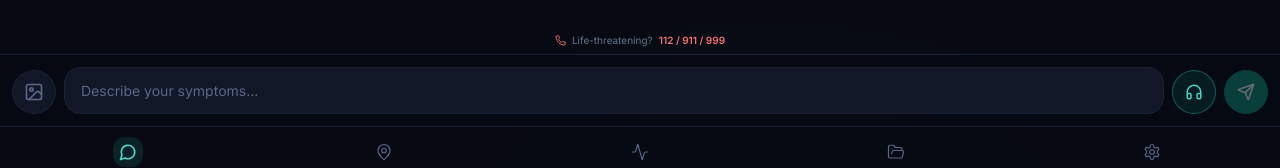
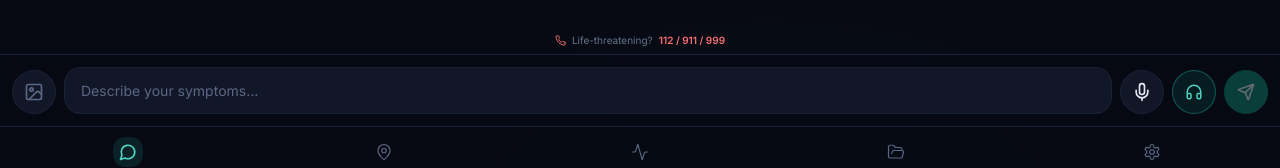
Before and after one commit to Ismoiljon1101/MedAccess-AI, a React (Vite) app in the folder apps/patient/: page / in a window 1280 px wide. Both pictures are taken after a click on the button "Skip for now — use anonymously". Shown: the part 605-773 px from the top of the page. Built offline with nearby package versions, Linux system fonts and the light colour scheme; no server answers.

Commit message:
feat: tasks update, dedicated to teams, May 28, 2026

```diff
--- a/apps/patient/src/pages/Chat.tsx
+++ b/apps/patient/src/pages/Chat.tsx
@@ -1,5 +1,5 @@
 import { useState, useRef, useEffect, useCallback } from 'react';
-import { Send, Phone, Plus, Headphones, BookText, Image as ImageIcon, MapPin, X } from 'lucide-react';
+import { Send, Phone, Plus, Headphones, BookText, Image as ImageIcon, MapPin, X, Mic, MicOff } from 'lucide-react';
 import { useSearchParams, useNavigate } from 'react-router-dom';
 import { AiAvatar, type AvatarState } from '@/components/AiAvatar';
 import ImageCaptureFlow from '@/components/ImageCaptureFlow';
@@ -45,10 +45,12 @@ export default function Chat() {
 
   const [ctaSpec, setCtaSpec] = useState<{ specialty: string; urgency: string } | null>(null);
   const [showCapture, setShowCapture] = useState(false);
+  const [micActive, setMicActive]     = useState(false);  // inline voice input
 
-  const bottomRef   = useRef<HTMLDivElement>(null);
-  const textareaRef = useRef<HTMLTextAreaElement>(null);
-  const abortRef    = useRef<AbortController | null>(null);
+  const bottomRef    = useRef<HTMLDivElement>(null);
+  const textareaRef  = useRef<HTMLTextAreaElement>(null);
+  const abortRef     = useRef<AbortController | null>(null);
+  const inlineSrRef  = useRef<SpeechRecognition | null>(null);
   // Track first user message for history preview
   const previewRef  = useRef<string>('');
   const msgCountRef = useRef<number>(0);
@@ -222,6 +224,64 @@ export default function Chat() {
 
   function handleKeyDown(e: React.KeyboardEvent<HTMLTextAreaElement>) {
     if (e.key === 'Enter' && !e.shiftKey) { e.preventDefault(); sendMessage(input); }
+  }
+
+  // ── Inline voice: tap mic → speak → pause → auto-send ────────────────
+  function toggleInlineMic() {
+    if (micActive) {
+      inlineSrRef.current?.abort();
+      setMicActive(false);
+      return;
+    }
+
+    const SR = (window as any).SpeechRecognition || (window as any).webkitSpeechRecognition;
+    if (!SR) {
+      // No Web Speech API — open full VoiceMode instead
+      navigate(`/voice${sessionId ? `?s=${sessionId}` : ''}`);
+      return;
+    }
+
+    const sr: SpeechRecognition = new SR();
+    sr.lang           = language === 'auto' || !language ? 'en-US' : language;
+    sr.continuous     = false;    // stop after user pauses (browser VAD)
+    sr.interimResults = true;     // show transcript live
+    sr.maxAlternatives = 1;
+    inlineSrRef.current = sr;
+    setMicActive(true);
+
+    let interim = '';
+
+    sr.onresult = (e: SpeechRecognitionEvent) => {
+      let final = '';
+      interim = '';
+      for (let i = e.resultIndex; i < e.results.length; i++) {
+        if (e.results[i].isFinal) final += e.results[i][0].transcript;
+        else interim += e.results[i][0].transcript;
+      }
+      // Show interim in textarea as user speaks
+      setInput(final || interim);
+      if (textareaRef.current) {
+        textareaRef.current.style.height = 'auto';
+        textareaRef.current.style.height = `${Math.min(textareaRef.current.scrollHeight, 128)}px`;
+      }
+    };
+
+    sr.onend = () => {
+      setMicActive(false);
+      inlineSrRef.current = null;
+      // Auto-send whatever was captured
+      setInput((current) => {
+        const text = current.trim();
+        if (text) sendMessage(text);
+        return '';
+      });
+    };
+
+    (sr as any).onerror = (e: any) => {
+      if (e.error !== 'aborted') setMicActive(false);
+    };
+
+    sr.start();
   }
 
   async function handleCaptureConfirm(file: File, _modality: ImageModality) {
@@ -448,12 +508,27 @@ export default function Chat() {
           disabled={isThinking}
         />
 
-        {/* Voice mode button */}
+        {/* Inline mic: tap → speak → pause = auto-send */}
+        <button
+          type="button"
+          onClick={toggleInlineMic}
+          aria-label={micActive ? 'Stop recording' : 'Speak your message'}
+          title={micActive ? 'Listening — pause to send' : 'Tap to speak'}
+          className={`chat-mic-btn transition ${
+            micActive
+              ? 'border-brand-400 text-brand-400 animate-pulse'
+              : ''
+          }`}
+        >
+          {micActive ? <MicOff size={20} /> : <Mic size={20} />}
+        </button>
+
+        {/* Full immersive voice mode */}
         <button
           type="button"
           onClick={() => navigate(`/voice${sessionId ? `?s=${sessionId}` : ''}`)}
-          aria-label="Voice mode"
-          title="Voice Mode"
+          aria-label="Full voice mode"
+          title="Hands-free voice conversation"
           className="flex h-11 w-11 shrink-0 items-center justify-center rounded-full border border-brand-500/40 bg-brand-600/15 text-brand-400 transition hover:bg-brand-600/25 hover:border-brand-400"
         >
           <Headphones size={18} />
--- a/apps/patient/src/pages/VoiceMode.tsx
+++ b/apps/patient/src/pages/VoiceMode.tsx
@@ -1,3 +1,21 @@
+/**
+ * VoiceMode — hands-free, continuous voice conversation with MA Agent.
+ *
+ * Flow:
+ *   1. Page opens → automatically starts listening (no button tap required)
+ *   2. User speaks → live transcript shown (interimResults)
+ *   3. User PAUSES → browser detects silence → auto-submits to LLM
+ *   4. LLM streams → TTS reads response aloud
+ *   5. TTS finishes → automatically starts listening again (loop)
+ *
+ * Silence detection: handled natively by the browser.
+ *   continuous=false → stops after one utterance (user's natural pause)
+ *   interimResults=true → live transcript while speaking
+ *   No manual silence timer needed.
+ *
+ * VAD/interruption: if user starts speaking while AI is talking,
+ *   TTS is cancelled and we go back to listening.
+ */
 import { useState, useRef, useEffect, useCallback } from 'react';
 import { useNavigate, useSearchParams } from 'react-router-dom';
 import { X, Mic, MicOff, Volume2, VolumeX, ChevronDown, Loader2 } from 'lucide-react';
@@ -8,17 +26,28 @@ import { getVoiceToken, getVoiceStatus, streamChatRequest, transcribeAudio } fro
 import type { VoiceToken } from '@/lib/api';
 import { useAppStore } from '@/store/app';
 
-// ── Free OpenRouter models for voice ──────────────────────────────────
+// ── Free OpenRouter models for voice ──────────────────────────────────────────
 const VOICE_MODELS = [
-  { id: 'meta-llama/llama-3.3-70b-instruct:free', label: 'Llama 3.3 70B' },
   { id: 'google/gemini-2.0-flash-exp:free',        label: 'Gemini 2.0 Flash' },
-  { id: 'deepseek/deepseek-r1:free',              label: 'DeepSeek R1' },
-  { id: 'meta-llama/llama-3.1-8b-instruct:free',  label: 'Llama 3.1 8B (fast)' },
+  { id: 'meta-llama/llama-3.3-70b-instruct:free',  label: 'Llama 3.3 70B' },
+  { id: 'deepseek/deepseek-r1:free',               label: 'DeepSeek R1' },
+  { id: 'meta-llama/llama-3.1-8b-instruct:free',   label: 'Llama 3.1 8B (fast)' },
 ];
+
+/** Map app language code → BCP-47 tag accepted by SpeechRecognition */
+function toLangTag(lang: string): string {
+  const map: Record<string, string> = {
+    auto: '', en: 'en-US', es: 'es-ES', fr: 'fr-FR', pt: 'pt-BR',
+    ar: 'ar-SA', hi: 'hi-IN', bn: 'bn-BD', ur: 'ur-PK', sw: 'sw-KE',
+    am: 'am-ET', ha: 'ha-NG', uz: 'uz-UZ', ru: 'ru-RU',
+    zh: 'zh-CN', id: 'id-ID', tr: 'tr-TR',
+  };
+  return map[lang] ?? lang;
+}
 
 type VoiceState = 'idle' | 'listening' | 'thinking' | 'speaking';
 
-// ── Animated waveform ─────────────────────────────────────────────────
+// ── Animated waveform ─────────────────────────────────────────────────────────
 function Waveform({ active, color = 'brand' }: { active: boolean; color?: string }) {
   const bars = 11;
   return (
@@ -43,7 +72,7 @@ function Waveform({ active, color = 'brand' }: { active: boolean; color?: string
   );
 }
 
-// ── Core voice UI ─────────────────────────────────────────────────────
+// ── Core voice UI ─────────────────────────────────────────────────────────────
 function VoiceUI({
   model: _model,
   sessionId,
@@ -61,122 +90,239 @@ function VoiceUI({
   const [muted, setMuted]           = useState(false);
   const [liveSession, setLiveSession] = useState(sessionId);
 
-  const mediaRef  = useRef<MediaRecorder | null>(null);
-  const chunksRef = useRef<Blob[]>([]);
-  const abortRef  = useRef<AbortController | null>(null);
-  const speechRef = useRef<SpeechRecognition | null>(null);
+  // Refs so closure callbacks always see current values
+  const voiceStateRef = useRef<VoiceState>('idle');
+  const mutedRef      = useRef(false);
+  const transcriptRef = useRef('');       // captured transcript from current utterance
+  const shouldLoopRef = useRef(true);     // keep auto-restarting
+  const mediaRef      = useRef<MediaRecorder | null>(null);
+  const chunksRef     = useRef<Blob[]>([]);
+  const abortRef      = useRef<AbortController | null>(null);
+  const speechRef     = useRef<SpeechRecognition | null>(null);
+  const liveSessionRef = useRef(sessionId);
 
+  // Keep refs in sync
+  function setVoiceStateSynced(s: VoiceState) {
+    voiceStateRef.current = s;
+    setVoiceState(s);
+  }
+
+  useEffect(() => { mutedRef.current = muted; }, [muted]);
+  useEffect(() => { liveSessionRef.current = liveSession; }, [liveSession]);
+
+  // ── Cleanup on unmount ────────────────────────────────────────────────
   useEffect(() => {
+    shouldLoopRef.current = true;
+    // Auto-start after brief delay so the page renders first
+    const timer = setTimeout(() => startListening(), 600);
     return () => {
+      clearTimeout(timer);
+      shouldLoopRef.current = false;
+      speechRef.current?.abort();
       abortRef.current?.abort();
       window.speechSynthesis?.cancel();
-      speechRef.current?.stop();
       mediaRef.current?.stop();
     };
+    // eslint-disable-next-line react-hooks/exhaustive-deps
   }, []);
 
-  const avatarState: AvatarState =
-    voiceState === 'listening' ? 'listening' :
-    voiceState === 'thinking'  ? 'thinking'  : 'idle';
-
+  // ── TTS speak ──────────────────────────────────────────────────────────
   function speak(text: string) {
-    if (muted || !text || !window.speechSynthesis) return;
+    if (!text || !window.speechSynthesis) {
+      // No TTS → go straight back to listening
+      setVoiceStateSynced('idle');
+      if (shouldLoopRef.current) setTimeout(() => startListening(), 400);
+      return;
+    }
+    if (mutedRef.current) {
+      setVoiceStateSynced('idle');
+      if (shouldLoopRef.current) setTimeout(() => startListening(), 400);
+      return;
+    }
     window.speechSynthesis.cancel();
     const utt = new SpeechSynthesisUtterance(text);
-    utt.rate  = 1.05;
+    utt.rate = 1.05;
     const voices = window.speechSynthesis.getVoices();
     const best = voices.find(
       (v) => v.lang.startsWith('en') && (v.name.includes('Google') || v.name.includes('Natural') || v.name.includes('Premium')),
     ) ?? voices.find((v) => v.lang.startsWith('en'));
     if (best) utt.voice = best;
-    utt.onstart = () => setVoiceState('speaking');
-    utt.onend   = () => setVoiceState('idle');
-    utt.onerror = () => setVoiceState('idle');
+
+    utt.onstart = () => setVoiceStateSynced('speaking');
+    utt.onend   = () => {
+      setVoiceStateSynced('idle');
+      // Auto-restart listening after AI finishes speaking
+      if (shouldLoopRef.current) setTimeout(() => startListening(), 400);
+    };
+    utt.onerror = () => {
+      setVoiceStateSynced('idle');
+      if (shouldLoopRef.current) setTimeout(() => startListening(), 400);
+    };
     window.speechSynthesis.speak(utt);
   }
 
+  // ── LLM query ──────────────────────────────────────────────────────────
   const askLLM = useCallback(async (text: string) => {
-    setVoiceState('thinking');
+    setVoiceStateSynced('thinking');
     setAiText('');
     abortRef.current?.abort();
     const ctrl = new AbortController();
     abortRef.current = ctrl;
     try {
       let assembled = '';
-      for await (const ev of streamChatRequest(text, liveSession, language, ctrl.signal)) {
+      for await (const ev of streamChatRequest(text, liveSessionRef.current, language, ctrl.signal)) {
         if (ctrl.signal.aborted) break;
-        if (ev.type === 'meta' && ev.data.sessionId) setLiveSession(ev.data.sessionId);
-        else if (ev.type === 'token') { assembled += ev.data.delta ?? ''; setAiText(assembled); }
-        else if (ev.type === 'done' || ev.type === 'error') break;
+        if (ev.type === 'meta' && ev.data.sessionId) {
+          setLiveSession(ev.data.sessionId);
+          liveSessionRef.current = ev.data.sessionId;
+        } else if (ev.type === 'token') {
+          assembled += ev.data.delta ?? '';
+          setAiText(assembled);
+        } else if (ev.type === 'done' || ev.type === 'error') break;
       }
       speak(assembled);
     } catch (e: any) {
-      if (e.name !== 'AbortError') setVoiceState('idle');
+      if (e.name !== 'AbortError') {
+        setVoiceStateSynced('idle');
+        if (shouldLoopRef.current) setTimeout(() => startListening(), 500);
+      }
     }
-  }, [liveSession, language]);
+  // eslint-disable-next-line react-hooks/exhaustive-deps
+  }, [language]);
 
-  async function toggleListen() {
-    if (voiceState === 'speaking') { window.speechSynthesis?.cancel(); setVoiceState('idle'); return; }
-    if (voiceState === 'listening') {
-      speechRef.current?.stop();
-      mediaRef.current?.stop();
-      return;
-    }
+  // ── Main listening logic (Web Speech API) ─────────────────────────────
+  // Uses continuous=false: browser auto-detects when user pauses and fires
+  // the final result + onend event. No manual silence timer needed.
+  function startListening() {
+    if (!shouldLoopRef.current) return;
+    if (voiceStateRef.current !== 'idle') return; // already active
 
+    transcriptRef.current = '';
     setUserText('');
-    setAiText('');
 
-    // Web Speech API (no server key needed)
     const SR = (window as any).SpeechRecognition || (window as any).webkitSpeechRecognition;
     if (SR) {
       const sr: SpeechRecognition = new SR();
-      sr.lang = language || 'en-US';
-      sr.interimResults = false;
+      sr.lang = toLangTag(language);
+      sr.continuous = false;      // stop after user's natural pause → triggers onend
+      sr.interimResults = true;   // show live transcript while speaking
       sr.maxAlternatives = 1;
       speechRef.current = sr;
-      setVoiceState('listening');
-      sr.onresult = async (e: SpeechRecognitionEvent) => {
-        const text = e.results[0]?.[0]?.transcript?.trim();
-        if (text) { setUserText(text); await askLLM(text); }
-        else setVoiceState('idle');
+
+      sr.onstart = () => setVoiceStateSynced('listening');
+
+      sr.onresult = (e: SpeechRecognitionEvent) => {
+        let interim = '';
+        for (let i = e.resultIndex; i < e.results.length; i++) {
+          if (e.results[i].isFinal) {
+            transcriptRef.current += e.results[i][0].transcript;
+          } else {
+            interim += e.results[i][0].transcript;
+          }
+        }
+        setUserText(transcriptRef.current || interim);
       };
-      sr.onerror = () => setVoiceState('idle');
-      sr.onend   = () => { if (voiceState !== 'thinking') setVoiceState('idle'); };
+
+      (sr as any).onerror = (e: any) => {
+        if (e.error === 'no-speech') {
+          // Silence timeout — restart silently to keep listening
+          setVoiceStateSynced('idle');
+          if (shouldLoopRef.current) setTimeout(() => startListening(), 300);
+        } else if (e.error !== 'aborted') {
+          setVoiceStateSynced('idle');
+        }
+      };
+
+      sr.onend = () => {
+        const transcript = transcriptRef.current.trim();
+        if (transcript) {
+          // User said something → send to LLM
+          askLLM(transcript);
+        } else {
+          // Nothing captured (e.g. no-speech already handled) → restart
+          if (voiceStateRef.current === 'listening') {
+            setVoiceStateSynced('idle');
+          }
+          // Don't restart here — no-speech onerror already schedules it
+        }
+      };
+
       sr.start();
       return;
     }
 
-    // Fallback: MediaRecorder → backend Whisper
-    try {
-      const stream = await navigator.mediaDevices.getUserMedia({ audio: true });
+    // ── Fallback: MediaRecorder → backend Whisper ─────────────────────
+    navigator.mediaDevices.getUserMedia({ audio: true }).then((stream) => {
       const mr = new MediaRecorder(stream);
       chunksRef.current = [];
       mr.ondataavailable = (e) => chunksRef.current.push(e.data);
       mr.onstop = async () => {
         stream.getTracks().forEach((t) => t.stop());
-        setVoiceState('thinking');
+        setVoiceStateSynced('thinking');
         const blob = new Blob(chunksRef.current, { type: 'audio/webm' });
         try {
           const text = await transcribeAudio(blob, language);
           if (text) { setUserText(text); await askLLM(text); }
-          else setVoiceState('idle');
-        } catch { setVoiceState('idle'); }
+          else {
+            setVoiceStateSynced('idle');
+            if (shouldLoopRef.current) setTimeout(() => startListening(), 300);
+          }
+        } catch {
+          setVoiceStateSynced('idle');
+          if (shouldLoopRef.current) setTimeout(() => startListening(), 300);
+        }
       };
       mr.start();
       mediaRef.current = mr;
-      setVoiceState('listening');
-    } catch { /* mic denied */ }
+      setVoiceStateSynced('listening');
+      // Auto-stop MediaRecorder after 8 seconds (no browser VAD for it)
+      setTimeout(() => { if (mr.state === 'recording') mr.stop(); }, 8000);
+    }).catch(() => { /* mic denied */ });
   }
 
-  const isBusy     = voiceState === 'thinking';
+  // ── Manual toggle (tap button to interrupt or stop) ───────────────────
+  function handleMicTap() {
+    if (voiceState === 'speaking') {
+      // Interrupt AI — stop TTS, start listening
+      window.speechSynthesis?.cancel();
+      setVoiceStateSynced('idle');
+      setTimeout(() => startListening(), 200);
+      return;
+    }
+    if (voiceState === 'thinking') {
+      // Abort LLM — cancel and restart
+      abortRef.current?.abort();
+      setVoiceStateSynced('idle');
+      setTimeout(() => startListening(), 200);
+      return;
+    }
+    if (voiceState === 'listening') {
+      // Manual stop — abort current recognition, stay idle
+      shouldLoopRef.current = false;
+      speechRef.current?.abort();
+      mediaRef.current?.stop();
+      setVoiceStateSynced('idle');
+      // Re-enable loop after 2s so next tap auto-starts again
+      setTimeout(() => { shouldLoopRef.current = true; }, 2000);
+      return;
+    }
+    // Was idle — manually start
+    shouldLoopRef.current = true;
+    startListening();
+  }
+
+  const avatarState: AvatarState =
+    voiceState === 'listening' ? 'listening' :
+    voiceState === 'thinking'  ? 'thinking'  : 'idle';
+
+  const isBusy      = voiceState === 'thinking';
   const isListening = voiceState === 'listening';
   const isSpeaking  = voiceState === 'speaking';
 
   return (
-    /* Full-screen overlay — sits above everything */
     <div className="fixed inset-0 z-50 flex flex-col bg-[#060c18] overflow-hidden">
 
-      {/* Radial glow behind avatar */}
+      {/* Radial glow */}
       <div
         className="pointer-events-none absolute inset-0"
         style={{
@@ -191,7 +337,7 @@ function VoiceUI({
         }}
       />
 
-      {/* ── Top bar ─────────────────────────────────────────────── */}
+      {/* ── Top bar ──────────────────────────────────────────────────── */}
       <div className="shrink-0 flex items-center justify-between px-5 pt-safe-top py-4">
         <button
           type="button"
@@ -204,11 +350,17 @@ function VoiceUI({
 
         <div className="text-center">
           <p className="text-xs font-semibold tracking-widest uppercase text-slate-400">MA Agent · Voice</p>
+          <p className="text-[10px] text-slate-600 mt-0.5">
+            {isListening ? 'Speak now…' : isSpeaking ? 'Tap mic to interrupt' : isBusy ? 'Processing…' : 'Listening starts automatically'}
+          </p>
         </div>
 
         <button
           type="button"
-          onClick={() => { setMuted((m) => !m); if (!muted) window.speechSynthesis?.cancel(); }}
+          onClick={() => {
+            setMuted((m) => !m);
+            if (!muted) window.speechSynthesis?.cancel();
+          }}
           aria-label={muted ? 'Unmute audio' : 'Mute audio'}
           className="flex h-9 w-9 items-center justify-center rounded-full bg-white/8 text-slate-400 hover:text-white transition"
         >
@@ -216,12 +368,9 @@ function VoiceUI({
         </button>
       </div>
 
-      {/* ── Avatar + status ──────────────────────────────────────── */}
+      {/* ── Avatar + status ───────────────────────────────────────────── */}
       <div className="flex flex-1 flex-col items-center justify-center px-6 min-h-0 gap-6">
-
-        {/* Avatar with extra outer glow ring */}
         <div className="relative">
-          {/* Outer ambient glow */}
           <div
             className="absolute -inset-8 rounded-full pointer-events-none"
             style={{
@@ -236,7 +385,6 @@ function VoiceUI({
           <AiAvatar state={avatarState} size={140} />
         </div>
 
-        {/* Status */}
         <div className="text-center space-y-1">
           <p className={`text-base font-semibold tracking-wide transition-colors ${
             isListening ? 'text-brand-400' :
@@ -244,24 +392,25 @@ function VoiceUI({
             isSpeaking  ? 'text-ok-400'    :
                           'text-slate-500'
           }`}>
-            {isListening ? 'Listening…'        :
-             isBusy      ? 'Thinking…'         :
-             isSpeaking  ? 'Speaking…'         :
-                           'Tap to speak'}
+            {isListening ? 'Listening…'     :
+             isBusy      ? 'Thinking…'      :
+             isSpeaking  ? 'Speaking…'      :
+                           'Ready'}
           </p>
           {isBusy && (
             <div className="flex items-center justify-center gap-1.5 text-xs text-slate-600">
               <Loader2 size={12} className="animate-spin" /> Powered by OpenRouter
             </div>
           )}
+          {voiceState === 'idle' && !isBusy && (
+            <p className="text-[11px] text-slate-600">Listening restarts automatically</p>
+          )}
         </div>
 
-        {/* Waveform visualizer */}
         <Waveform active={isListening || isSpeaking} color={isSpeaking ? 'ok' : 'brand'} />
-
       </div>
 
-      {/* ── Transcript area ──────────────────────────────────────── */}
+      {/* ── Transcript ───────────────────────────────────────────────── */}
       <div className="shrink-0 min-h-[80px] px-6 flex flex-col items-center gap-2 justify-end pb-2">
         {userText && (
           <div className="w-full max-w-sm rounded-2xl bg-brand-600/15 border border-brand-500/20 px-4 py-2.5 text-sm text-brand-300 text-center">
@@ -270,45 +419,51 @@ function VoiceUI({
         )}
         {aiText && (
           <div className="w-full max-w-sm rounded-2xl bg-white/5 border border-white/10 px-4 py-2.5 text-sm text-slate-200 text-center leading-relaxed">
-            {aiText.length > 120 ? `${aiText.slice(0, 120)}…` : aiText}
+            {aiText.length > 140 ? `${aiText.slice(0, 140)}…` : aiText}
           </div>
         )}
       </div>
 
-      {/* ── Mic button ───────────────────────────────────────────── */}
-      <div className="shrink-0 flex flex-col items-center gap-3 py-8"
-           style={{ paddingBottom: 'max(32px, env(safe-area-inset-bottom, 0px))' }}>
-
+      {/* ── Mic button ───────────────────────────────────────────────── */}
+      <div
+        className="shrink-0 flex flex-col items-center gap-3 py-8"
+        style={{ paddingBottom: 'max(32px, env(safe-area-inset-bottom, 0px))' }}
+      >
         <button
           type="button"
-          onClick={toggleListen}
-          disabled={isBusy}
-          aria-label={isListening ? 'Stop speaking' : 'Speak'}
+          onClick={handleMicTap}
+          aria-label={
+            isListening ? 'Stop (tap to pause)' :
+            isSpeaking  ? 'Interrupt AI'        :
+            isBusy      ? 'Cancel'              :
+                          'Start speaking'
+          }
           className={`voice-mic-btn ${isListening ? 'voice-mic-active' : ''}`}
         >
           {isListening ? <MicOff size={30} /> : <Mic size={30} />}
         </button>
-
         <p className="text-xs text-slate-600">
-          {isListening ? 'Tap to stop' : isSpeaking ? 'Tap to interrupt' : isBusy ? 'Please wait…' : 'Tap to speak'}
+          {isListening ? 'Pause to send'   :
+           isSpeaking  ? 'Tap to interrupt':
+           isBusy      ? 'Please wait…'    :
+                         'Tap to speak now'}
         </p>
       </div>
-
     </div>
   );
 }
 
-// ── Root: fetch token → optionally wrap in LiveKitRoom ────────────────
+// ── Root: optionally wrap in LiveKitRoom ──────────────────────────────────────
 export default function VoiceMode() {
-  const { language }     = useAppStore();
-  const navigate         = useNavigate();
-  const [searchParams]   = useSearchParams();
-  const sessionId        = searchParams.get('s') ?? undefined;
+  const { language }   = useAppStore();
+  const navigate       = useNavigate();
+  const [searchParams] = useSearchParams();
+  const sessionId      = searchParams.get('s') ?? undefined;
 
-  const [roomToken, setRoomToken]       = useState<VoiceToken | null>(null);
-  const [livekitReady, setLivekitReady] = useState(false);
+  const [roomToken, setRoomToken]         = useState<VoiceToken | null>(null);
+  const [livekitReady, setLivekitReady]   = useState(false);
   const [selectedModel, setSelectedModel] = useState(VOICE_MODELS[0].id);
-  const [showPicker, setShowPicker]     = useState(false);
+  const [showPicker, setShowPicker]       = useState(false);
 
   useEffect(() => {
     getVoiceStatus().then(({ configured }) => {
@@ -330,7 +485,7 @@ export default function VoiceMode() {
 
   return (
     <>
-      {/* Model picker floating pill — above the overlay */}
+      {/* Model picker */}
       <div className="fixed top-16 left-1/2 -translate-x-1/2 z-[60]">
         <button
           type="button"
@@ -359,7 +514,6 @@ export default function VoiceMode() {
         )}
       </div>
 
-      {/* Voice UI — LiveKit room if configured, standalone otherwise */}
       {livekitReady && roomToken ? (
         <LiveKitRoom
           token={roomToken.token}
```
Also changed, not shown: 1 other file (tests, documents, lock files or other folders).
